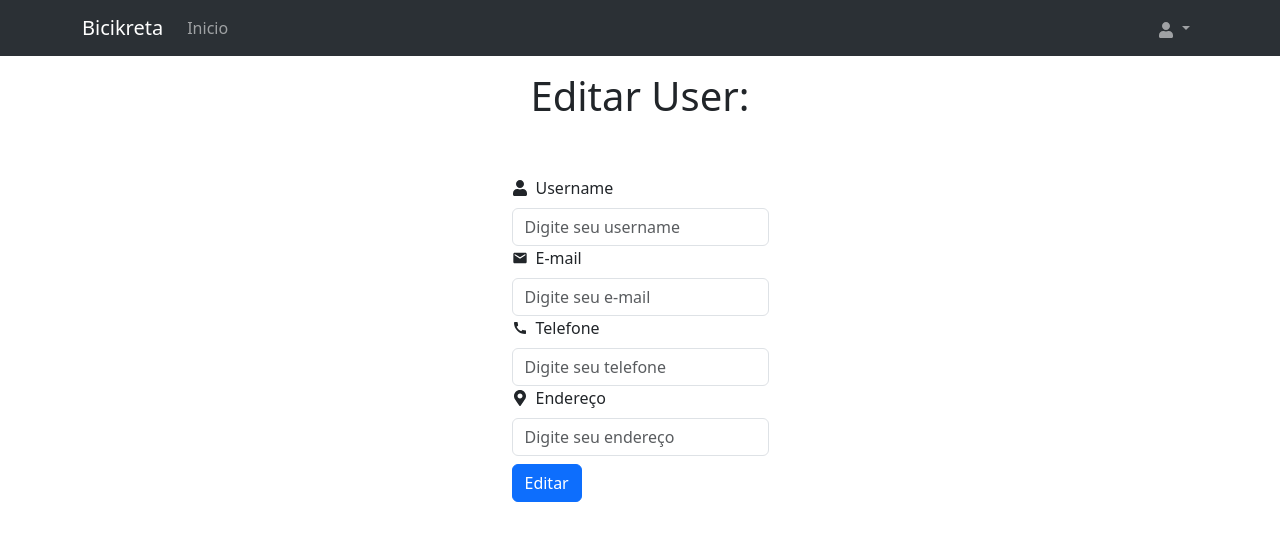
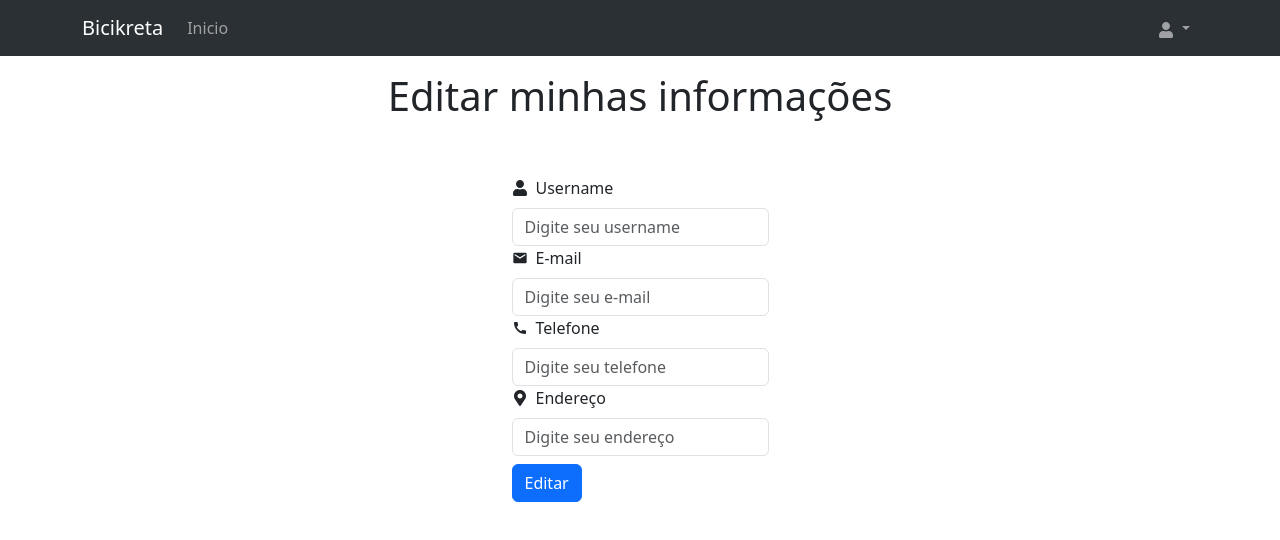
Before and after one commit to Our-time-Fatec/API-2023_2-Front, a React (Create React App) app: page /update/1 in a window 1280 px wide. Shown: the top 540 px of the page. Built offline with nearby package versions, Linux system fonts and the light colour scheme; no server answers; sample sign-in values are in the browser's storage.

Commit message:
Corrigindo nome em editar

```diff
--- a/src/pages/User/Editar/index.tsx
+++ b/src/pages/User/Editar/index.tsx
@@ -82,7 +82,7 @@ const EditarUser: React.FC = () => {
                 <NavBar />
             </header>
             <main className='main-container'>
-                <h1 className='mt-3'>Editar User: {formState.username}</h1>
+                <h1 className='mt-3'>Editar minhas informações</h1>
                 <div className="d-flex justify-content-center align-items-center login-container mt-5">
                     <Form onSubmit={handleUpdate}>
                         <Form.Group controlId="formUsername">
```
